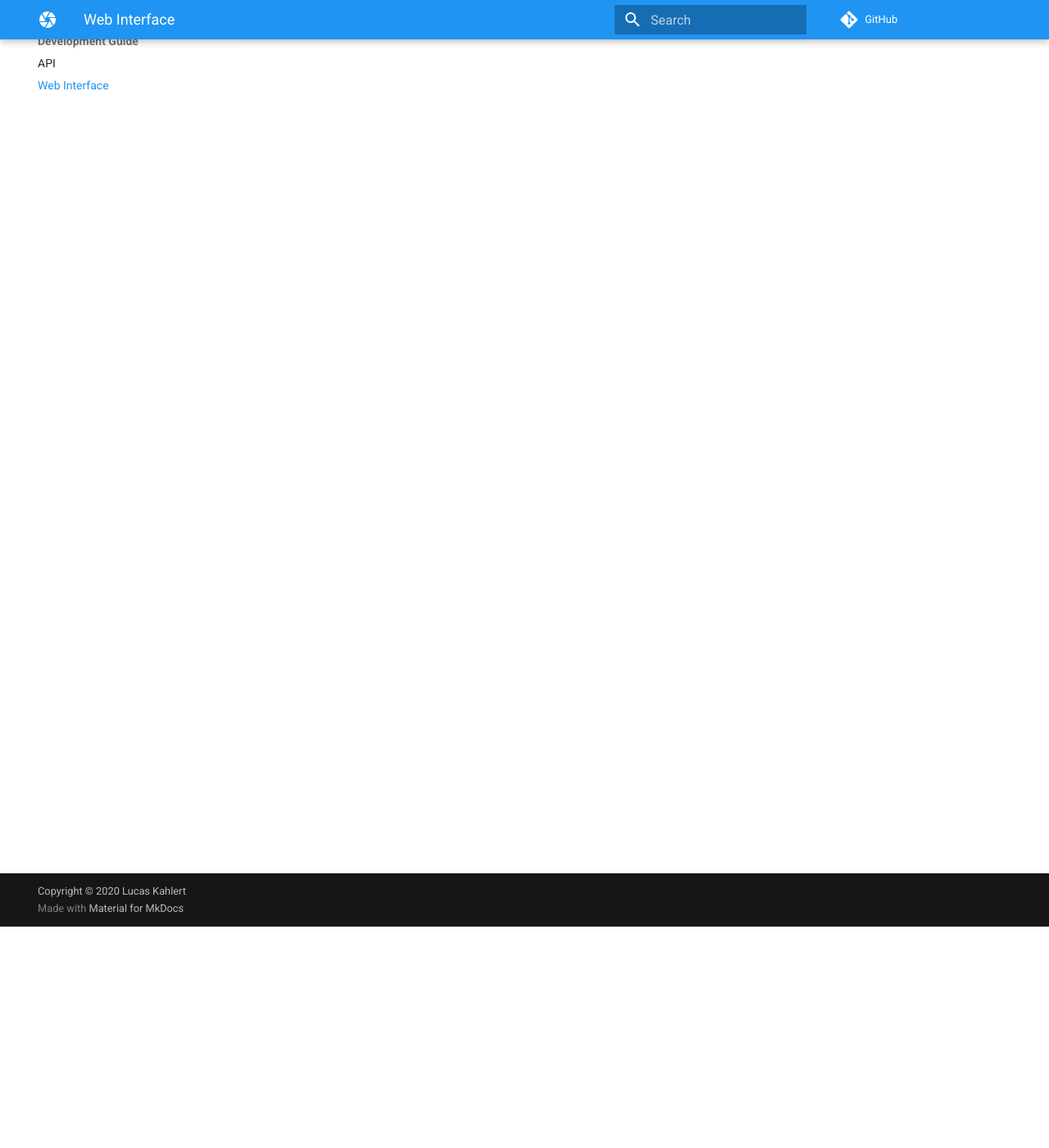
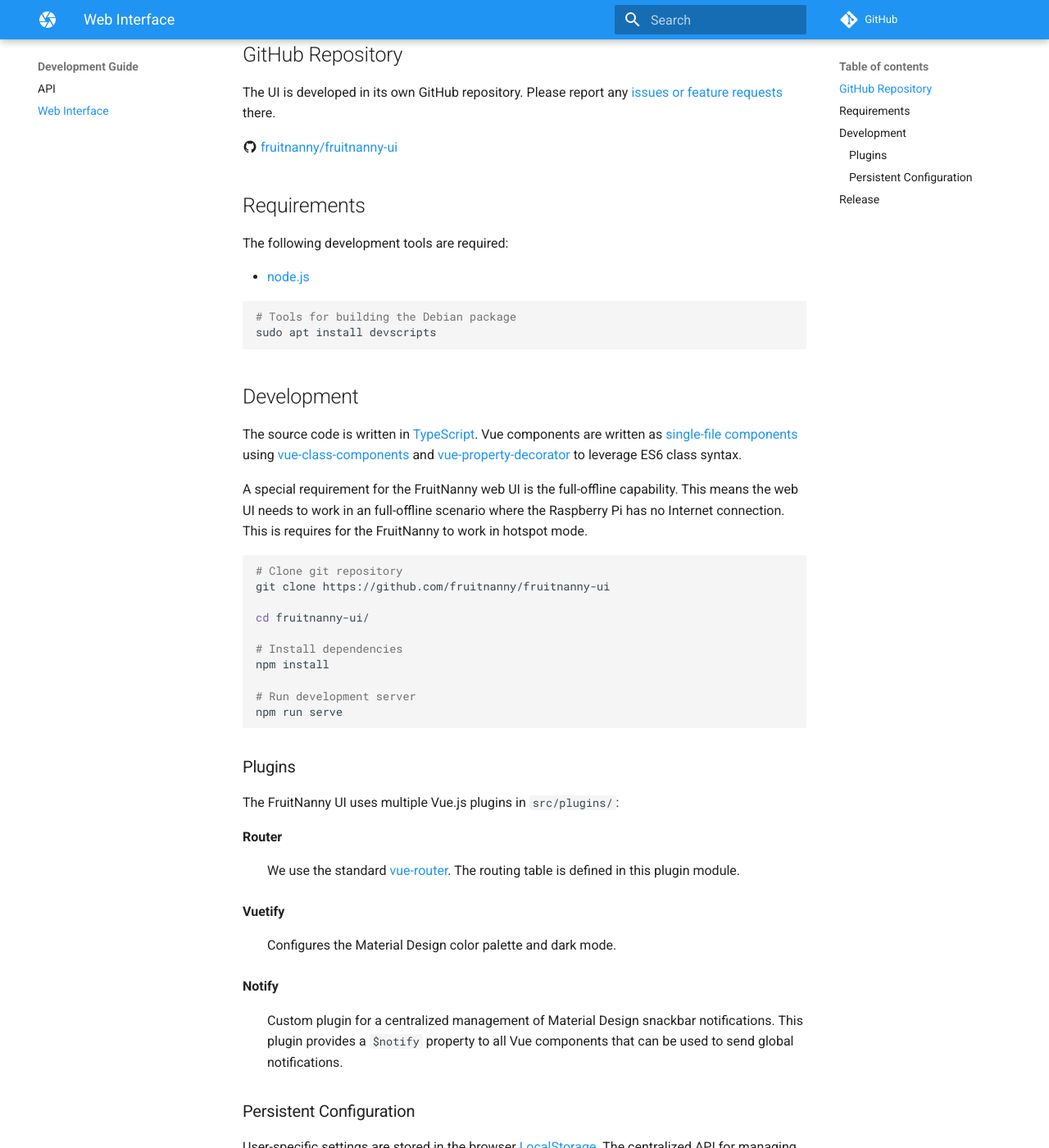
Before and after one commit to fruitnanny/fruitnanny.github.io, an MkDocs documentation site: the page built from docs/development/ui.md, in a window 1280 px wide and 1400 px high, scrolled down 270 px. Shown: the whole window at 82% size. Built offline with MkDocs 1.6.1 and Material for MkDocs 9.7.7, drawn with Linux system fonts in a browser that asks for light colours; comment, search, counter and statistics services are not loaded; some of the changed text lies outside the part shown.

Commit message:
First version of the Web UI section
This is not a comprehensive guide but more of a first draft. Start
small.

````diff
--- a/docs/development/ui.md
+++ b/docs/development/ui.md
@@ -2,7 +2,101 @@
 title: Web Interface
 ---
 
-# UI
+The FruitNanny is accessed via a web interface. It is desinged as *single-page
+application* and written with [Vue.js](https://vuejs.org/) and the Material
+Design framework [Vuetify](https://vuetifyjs.com/en/).
 
-!!! todo
-    This section will describe the development of the web UI.
+## GitHub Repository
+
+The UI is developed in its own GitHub repository. Please report any
+[issues or feature requests](https://github.com/fruitnanny/fruitnanny-ui/issues)
+there.
+
+:material-github: [fruitnanny/fruitnanny-ui](https://github.com/fruitnanny/fruitnanny-ui)
+
+
+## Requirements
+
+The following development tools are required:
+
+ - [node.js](https://nodejs.org/en/)
+
+```bash
+# Tools for building the Debian package
+sudo apt install devscripts
+```
+
+
+## Development
+
+The source code is written in [TypeScript](https://www.typescriptlang.org/).
+Vue components are written as [single-file components](https://vuejs.org/v2/guide/single-file-components.html)
+using [vue-class-components](https://github.com/vuejs/vue-class-component)
+and [vue-property-decorator](https://github.com/kaorun343/vue-property-decorator)
+to leverage ES6 class syntax.
+
+A special requirement for the FruitNanny web UI is the full-offline
+capability. This means the web UI needs to work in an full-offline scenario
+where the Raspberry Pi has no Internet connection. This is requires for the
+FruitNanny to work in hotspot mode.
+
+```bash
+# Clone git repository
+git clone https://github.com/fruitnanny/fruitnanny-ui
+
+cd fruitnanny-ui/
+
+# Install dependencies
+npm install
+
+# Run development server
+npm run serve
+```
+
+
+### Plugins
+
+The FruitNanny UI uses multiple Vue.js plugins in `src/plugins/`:
+
+
+**Router**
+: We use the standard [vue-router](https://router.vuejs.org/). The routing
+  table is defined in this plugin module.
+
+**Vuetify**
+: Configures the Material Design color palette and dark mode.
+
+**Notify**
+: Custom plugin for a centralized management of Material Design snackbar
+  notifications. This plugin provides a `$notify` property to all Vue
+  components that can be used to send global notifications.
+
+
+### Persistent Configuration
+
+User-specific settings are stored in the browser
+[LocalStorage](https://developer.mozilla.org/de/docs/Web/API/Window/localStorage).
+The centralized API for managing user settings is the `src/settings.ts`
+module.
+
+
+## Release
+
+The web UI is released as Debian package. The release process is as follows:
+
+```bash
+# Update changelog
+dch
+```
+
+The version numbering is `<year>.<month>.<patch>`. We do **not** use semantic
+versioning because we do not give guarantees about API compatibility.
+
+```bash
+# Build Debian package
+make deb
+```
+
+The Debian package will install the Vue.js production build of the app into
+`/usr/share/fruitnanny-ui`. The web directory will be used as web root by the
+`fruitnanny-api` package.
--- a/mkdocs.yml
+++ b/mkdocs.yml
@@ -35,6 +35,7 @@
 markdown_extensions:
   - admonition
   - codehilite
+  - def_list
   - footnotes
   - meta
   - pymdownx.emoji:
````
